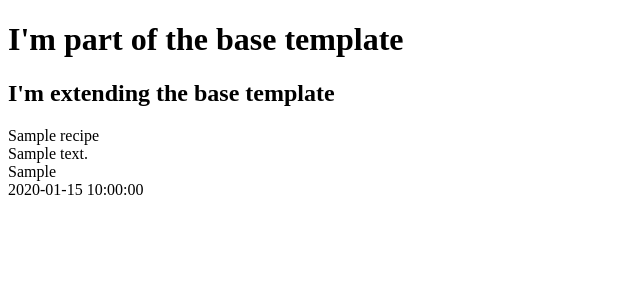
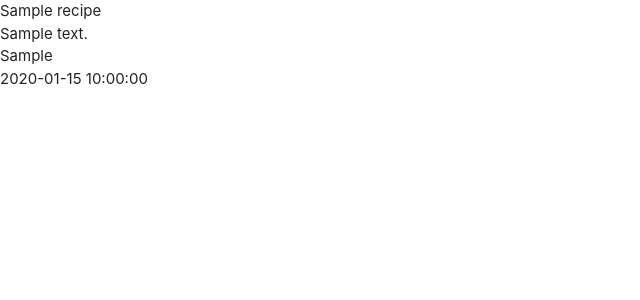
Before and after one commit to JMcbeath1966/Green-Cuisine, a Flask app: page / in a window 1280 px wide. Shown: the top 300 px of the page, without its empty margins (0-640 px from the left). Run offline with Flask 3, Linux system fonts and the light colour scheme; a database or web service that is not in the repository returns one stand-in record (values such as "Sample title"); some libraries are stand-ins or nearby versions.

Commit message:
Add Google, Materialize links and CSS/JS static files

```diff
--- a/templates/allrecipes.html
+++ b/templates/allrecipes.html
@@ -1,7 +1,7 @@
 {% extends "base.html" %}
 {% block content %}
 
-    <h2>I'm extending the base template</h2>
+
 
  {% for recipe in recipes %}
     {{ recipe.recipe_title }}<br>
--- a/templates/base.html
+++ b/templates/base.html
@@ -4,14 +4,28 @@
     <meta charset="UTF-8">
     <meta http-equiv="X-UA-Compatible" content="IE=edge">
     <meta name="viewport" content="width=device-width, initial-scale=1.0">
+    <link rel="preconnect" href="https://fonts.googleapis.com">
+    <link rel="preconnect" href="https://fonts.gstatic.com" crossorigin>
+    <link href="https://fonts.googleapis.com/css2?family=Roboto:ital,wght@0,400;0,700;1,300&display=swap" rel="stylesheet">
+    <link rel="stylesheet" href="https://cdnjs.cloudflare.com/ajax/libs/font-awesome/5.13.1/css/all.min.css"
+        integrity="sha512-xA6Hp6oezhjd6LiLZynuukm80f8BoZ3OpcEYaqKoCV3HKQDrYjDE1Gu8ocxgxoXmwmSzM4iqPvCsOkQNiu41GA==" crossorigin="anonymous" type="text/css">
+    <link rel="stylesheet" href="https://cdnjs.cloudflare.com/ajax/libs/materialize/1.0.0/css/materialize.min.css" type="text/css">
+    <link rel="stylesheet" href="{{ url_for('static', filename='css/style.css') }}" type="text/css">
+    {% block styles %}
+    {% endblock %}
     <title>Green Cuisine | Delicious Vegatarian and Vegan Recipes!</title>
 </head>
 <body>
 
-    <h1>I'm part of the base template</h1>
+
     {% block content %}
     {% endblock %}
 
-
+    <script src="https://code.jquery.com/jquery-3.5.1.min.js"
+        integrity="sha256-9/aliU8dGd2tb6OSsuzixeV4y/faTqgFtohetphbbj0=" crossorigin="anonymous"></script>
+    <script src="https://cdnjs.cloudflare.com/ajax/libs/materialize/1.0.0/js/materialize.min.js"></script>
+    <script src="{{ url_for('static', filename='js/script.js') }}"></script>
+    {% block scripts %}
+    {% endblock %}
 </body>
 </html>
```
Also changed, not shown: static/css/style.css (added), static/js/script.js (added).
